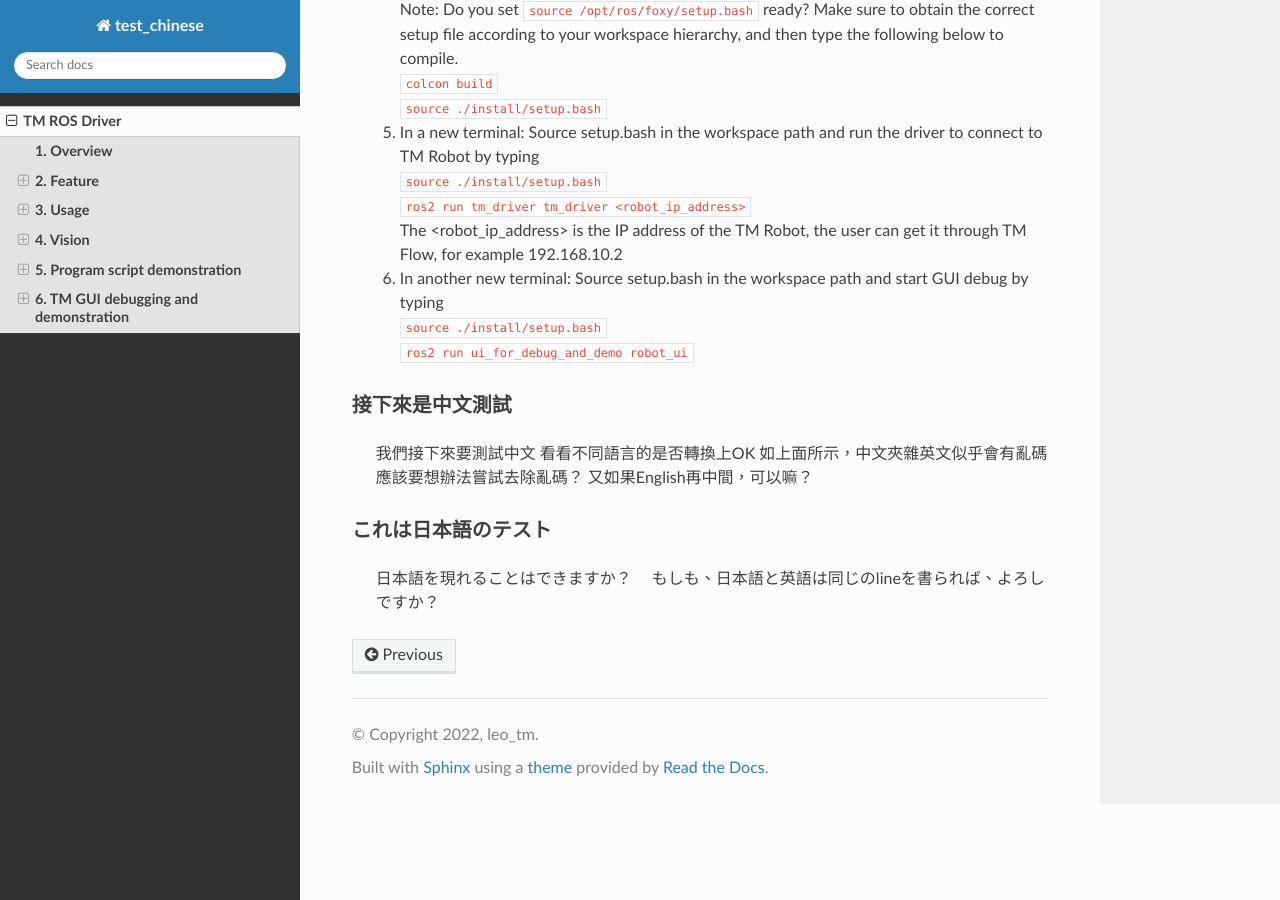
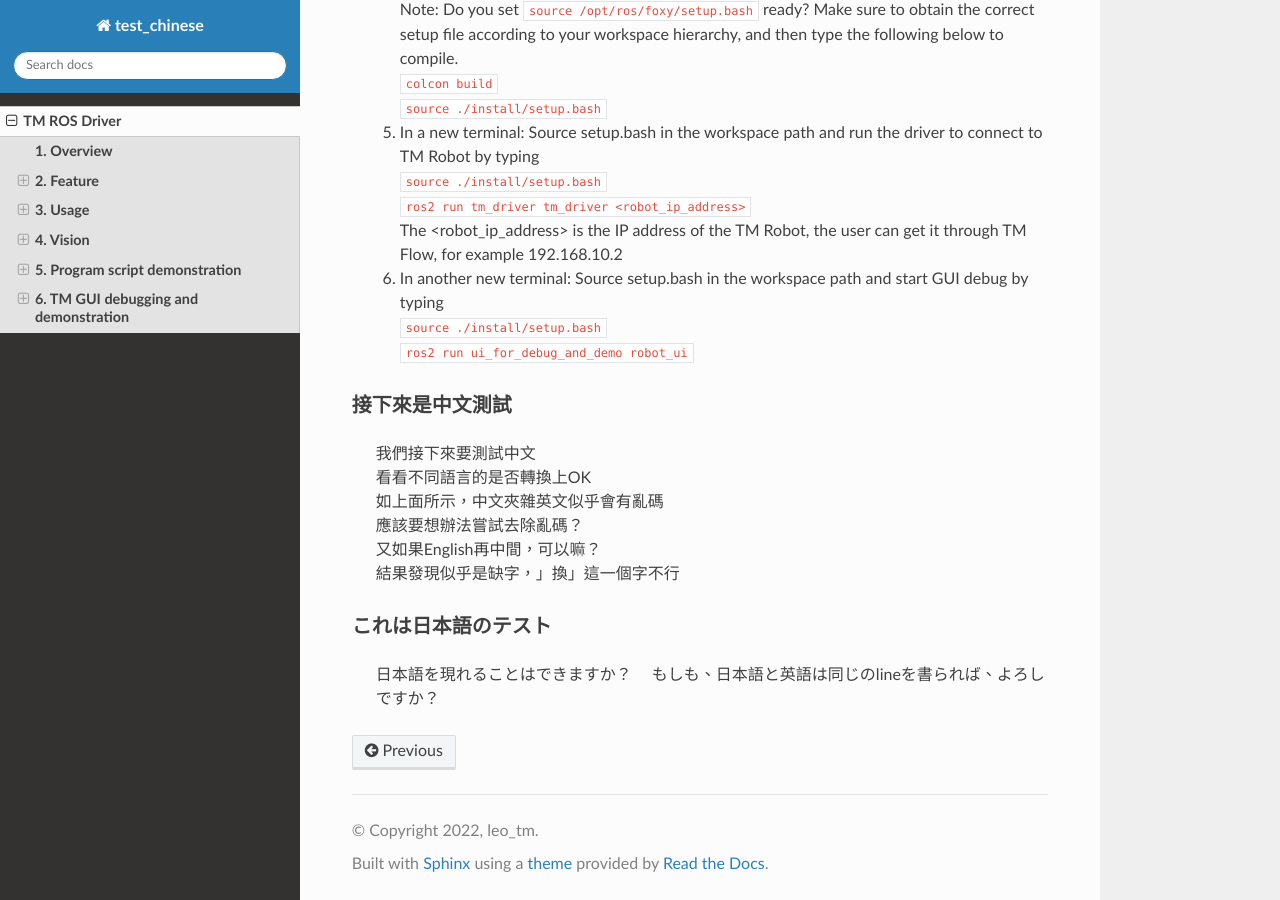
Before and after one commit to leoWuTmRobot/chinese_sphinx_test, a Sphinx documentation site: the page built from source/tm_test/contents.md, in a window 1280 px wide and 900 px high, scrolled down 17580 px. Built offline with Sphinx 7.4.7 and the Read the Docs theme 2.0.0, drawn with Linux system fonts in a browser that asks for light colours; pages that are not in the unit, such as notebooks, are missing from menus.

Commit message:
add check pdf los word

```diff
--- a/source/tm_test/contents.md
+++ b/source/tm_test/contents.md
@@ -382,11 +382,12 @@ The <robot_ip_address> is the IP address of the TM Robot, the user can get it th
 ``ros2 run ui_for_debug_and_demo robot_ui``<br/>
 
 ### 接下來是中文測試
-> 我們接下來要測試中文
-> 看看不同語言的是否轉換上OK
-> 如上面所示，中文夾雜英文似乎會有亂碼
-> 應該要想辦法嘗試去除亂碼？
-> 又如果English再中間，可以嘛？
+> 我們接下來要測試中文 <br/>
+> 看看不同語言的是否轉換上OK <br/>
+> 如上面所示，中文夾雜英文似乎會有亂碼 <br/>
+> 應該要想辦法嘗試去除亂碼？ <br/>
+> 又如果English再中間，可以嘛？ <br/>
+> 結果發現似乎是缺字，"換"這一個字不行
 
 ### これは日本語のテスト
 >　日本語を現れることはできますか？
```
